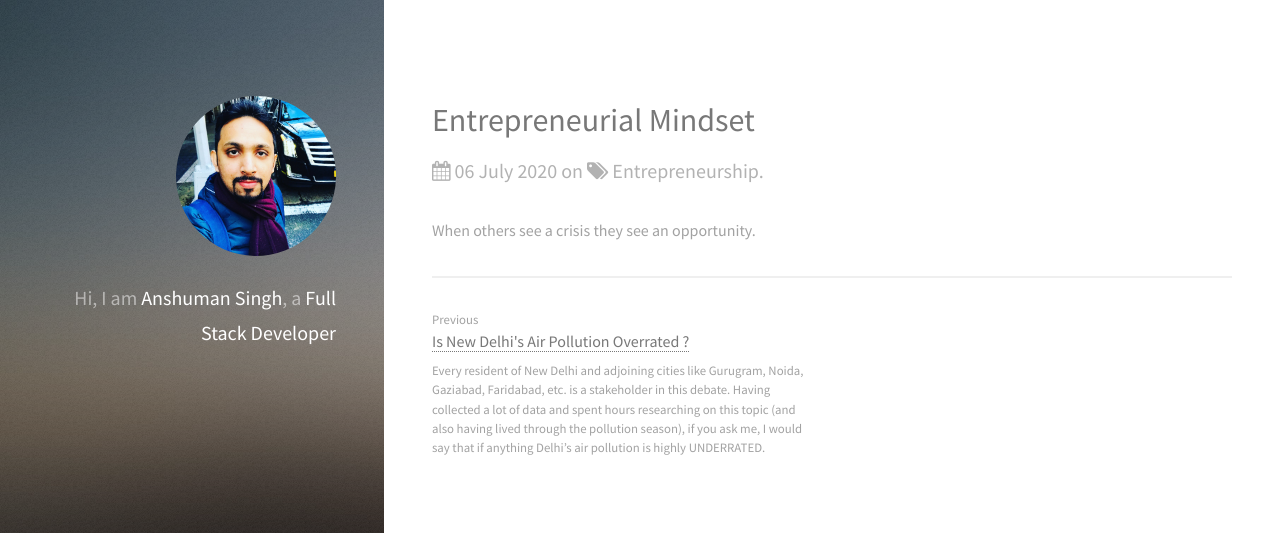
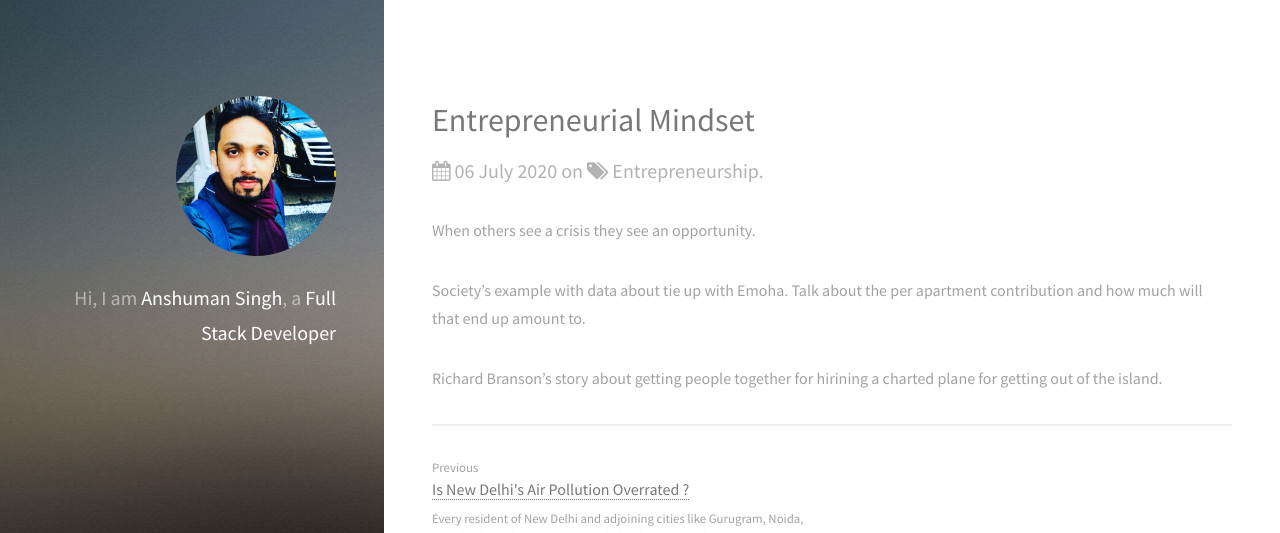
Before and after one commit to singh-anshuman/singh-anshuman.github.io, a Jekyll site: the page built from _posts/2020-07-06-entrepreneurial_mindset.md, in a window 1280 px wide, cut to the strip 0-533 px from the top of the page. Built offline with Jekyll 4.4.1, drawn with Linux system fonts in a browser that asks for light colours; comment, search, counter and statistics services are not loaded.

Commit message:
Added basic outline to the entrepreneurial mindset blog post

```diff
--- a/_posts/2020-07-06-entrepreneurial_mindset.md
+++ b/_posts/2020-07-06-entrepreneurial_mindset.md
@@ -6,3 +6,8 @@ image:  /images/bg.jpg
 ---
 
 When others see a crisis they see an opportunity.
+
+Society's example with data about tie up with Emoha. Talk about the per apartment contribution and how much will that end up amount to.
+
+
+Richard Branson's story about getting people together for hirining a charted plane for getting out of the island.
```
